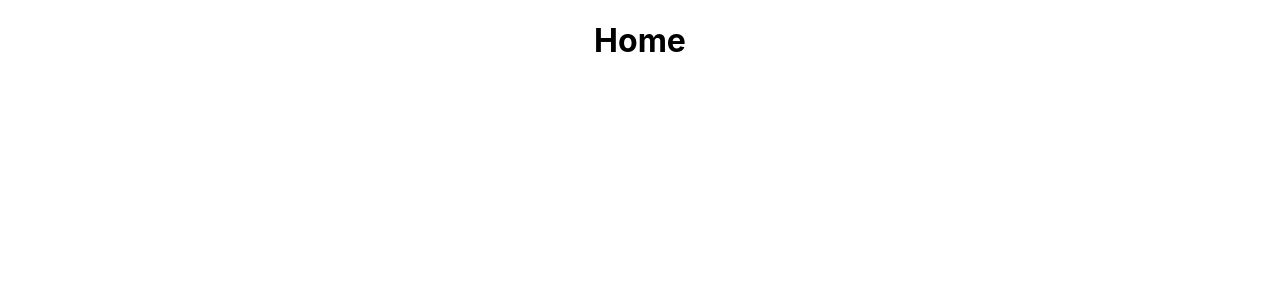
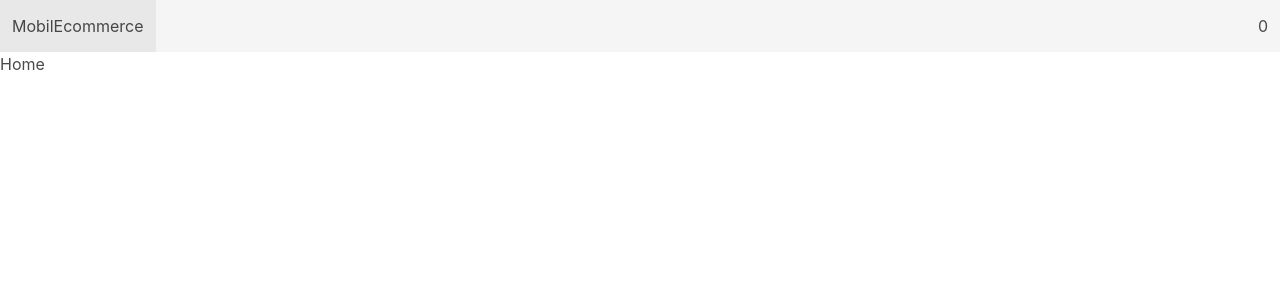
Before and after one commit to jmvaliente/mobilecommerce, a React (Create React App) app: page / in a window 1280 px wide. Shown: the top 300 px of the page. Built offline with nearby package versions, Linux system fonts and the light colour scheme.

Commit message:
feat(Header Home): added Header in home page

```diff
--- a/src/App.js
+++ b/src/App.js
@@ -1,17 +1,17 @@
 import { Routes, Route } from 'react-router-dom'
 import Home from './ui/pages/Home'
 import ProductDetail from './ui/pages/ProductDetail'
-import './App.css'
+import Header from './ui/components/header/Header'
+import './bulma.css'
 
 function App () {
   return (
     <div className='App'>
-      <div className='App'>
-        <Routes>
-          <Route path='/' element={<Home />} />
-          <Route path='/:id' element={<ProductDetail />} />
-        </Routes>
-      </div>
+      <Header />
+      <Routes>
+        <Route path='/' element={<Home />} />
+        <Route path='/:id' element={<ProductDetail />} />
+      </Routes>
     </div>
   )
 }
```
